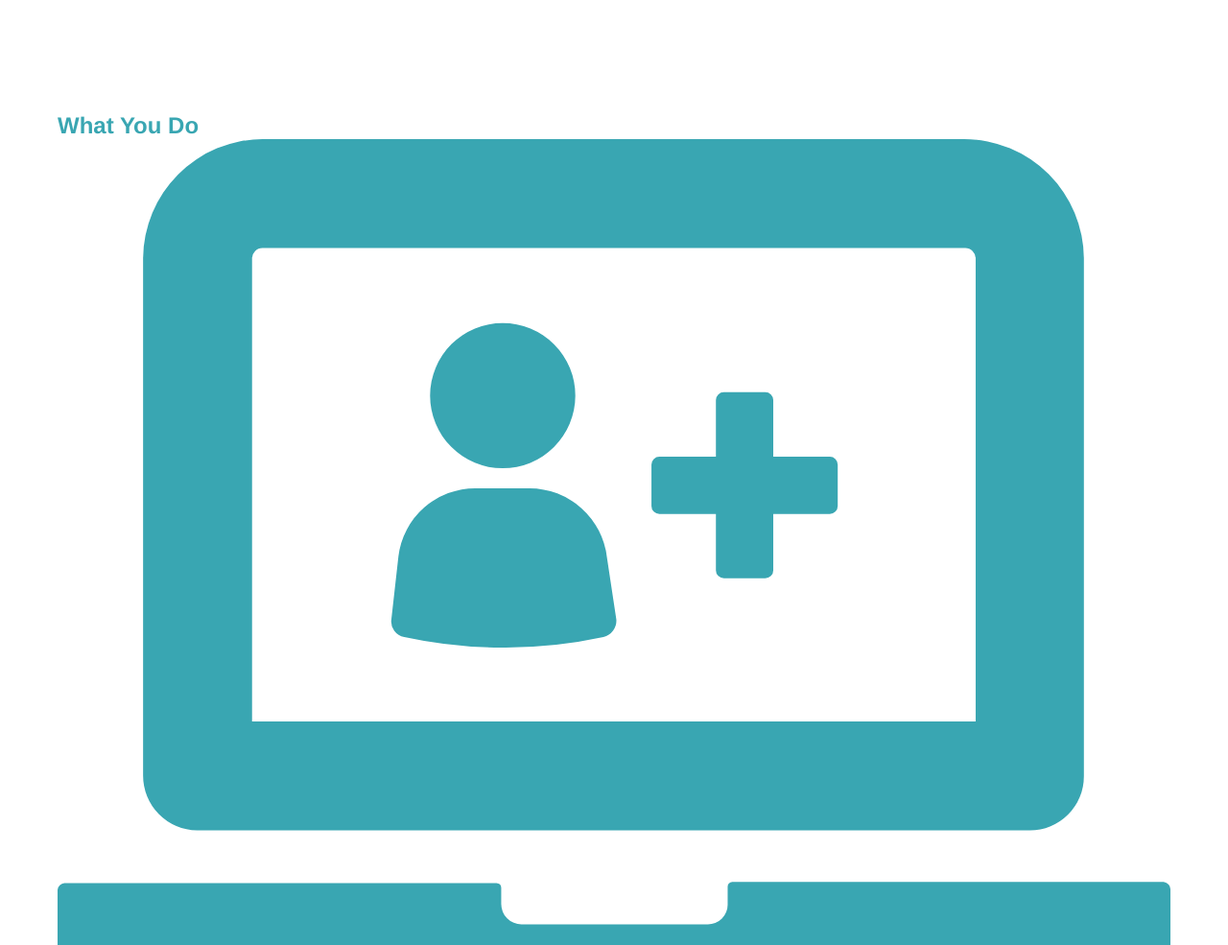
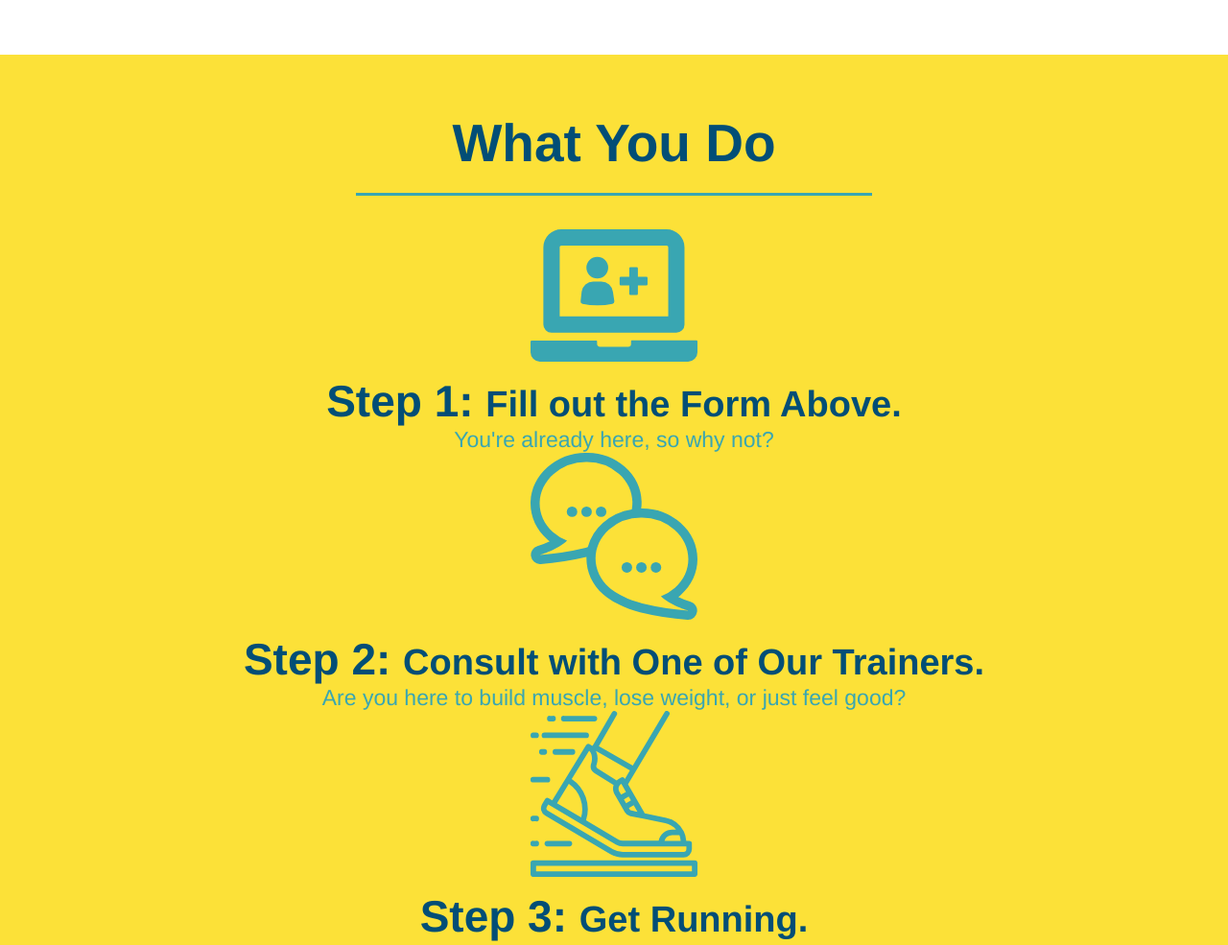
Before and after one commit to dbottoni/run-buddy, a plain HTML site: page index.html in a window 1280 px wide. Shown: the part 1003-1988 px from the top of the page at 96% size. Drawn offline with Linux system fonts and the light colour scheme.

Commit message:
style what you do section

```diff
--- a/assets/css/style.css
+++ b/assets/css/style.css
@@ -121,19 +121,9 @@
 }
 /*Hero Style End*/
 
-/* What We Do */
+/* What We Do Start*/
 .intro {
   text-align: center;
-}
-
-.intro h2 {
-  font-size: 55px;
-  color: #024e76;
-  display: inline-block;
-  margin-bottom: 35px;
-  padding: 0 100px 20px 100px;
-  border-bottom: 3px solid;
-  border-color: #fce138;
 }
 
 .intro p {
@@ -143,3 +133,51 @@
   width: 80%;
   font-size: 20px;
 }
+
+.section-title {
+  font-size: 55px;
+  color: #024e76;
+  display: inline-block;
+  margin-bottom: 35px;
+  padding: 0 100px 20px 100px;
+  border-bottom: 3px solid;
+}
+
+.primary-border {
+  border-color: #fce138;
+}
+
+.secondary-border {
+  border-color: #39a6b2;
+}
+
+/*What We Do End*/
+
+/*What You Do Start*/
+.steps {
+  text-align: center;
+  background: #fce138;
+  margin-bottom: 80px;
+}
+
+.steps img {
+  width: 15%;
+  margin-bottom: 10px 0;
+}
+
+.steps h3 {
+  color: #024e76;
+  font-size: 46px;
+  margin-top: 10px;
+}
+
+.steps p {
+  color: #39a6b2;
+  font-size: 23px;
+}
+
+.steps span {
+  font-size: 38px;
+}
+
+/*What You Do End*/
--- a/index.html
+++ b/index.html
@@ -69,7 +69,7 @@
 
         <!--"what we do" section -->
         <section id="what-we-do" class="intro">
-            <h2>What We Do</h2>
+            <h2 class="section-title primary-border">What We Do</h2>
             <p>
                 butcher selfies chambray shabby chic gentrify readymade yr Echo Park XOXO Tumblr normcore Banksy direct trade Blue
                 Bottle chillwave you probably haven't heard of them single-origin coffee Vice fanny pack fixie Odd Future Austin
@@ -79,30 +79,30 @@
         </section>
 
         <!--"what you do" section-->
-        <section id="what-you-do">
-            <h2>What You Do</h2>
+        <section id="what-you-do" class="steps">
+            <h2 class="section-title secondary-border"> What You Do</h2>
 
             <div>
                 <img src="assets/images/step-1.svg" alt="" />
-                <h3>Step 1: Fill out the Form Above.</h3>
+                <h3>Step 1: <span>Fill out the Form Above.</span></h3>
                 <p>You're already here, so why not?</p>
             </div>
 
             <div>
                 <img src="assets/images/step-2.svg" alt="">
-                <h3>Step 2: Consult with One of Our Trainers.</h3>
+                <h3>Step 2: <span>Consult with One of Our Trainers.</span></h3>
                 <p>Are you here to build muscle, lose weight, or just feel good?</p>
             </div>
 
             <div>
                 <img src="assets/images/step-3.svg" alt="">
-                <h3>Step 3: Get Running.</h3>
+                <h3>Step 3: <span>Get Running.</span></h3>
                 <p>Hit the ground running (literally) once your trainer lays out your plan.</p>
             </div>
 
             <div>
                 <img src="assets/images/step-4.svg" alt="" />"
-                <h3>Step 4: See Results.</h3>
+                <h3>Step 4: <span>See Results.</span></h3>
                 <p>Bi-weekly checkins with your trainer will keep you focused.</p>
             </div>
         </section>
```
